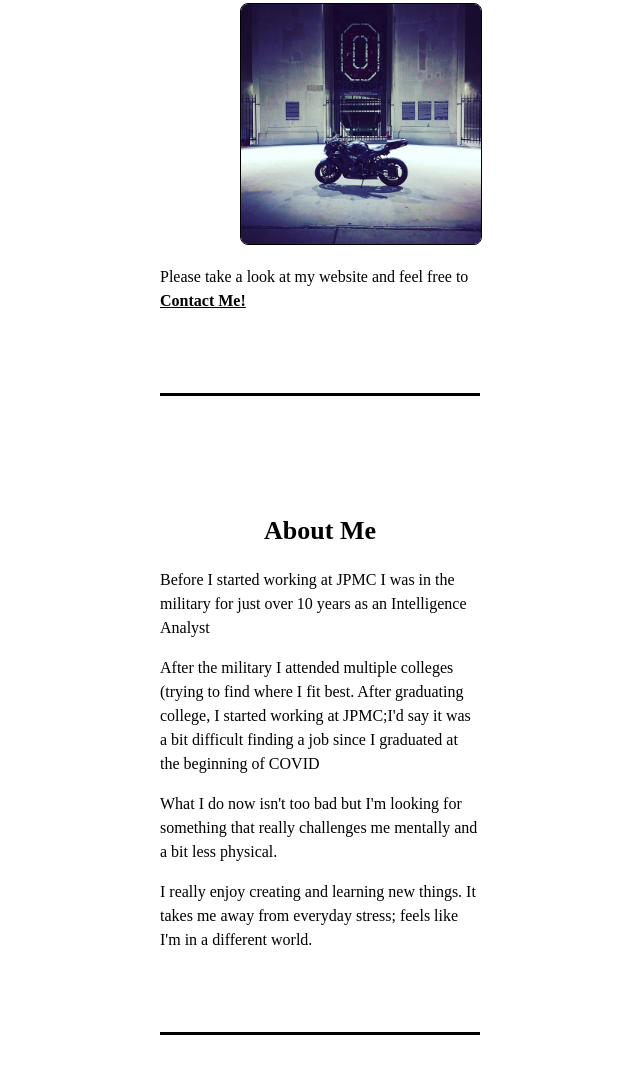
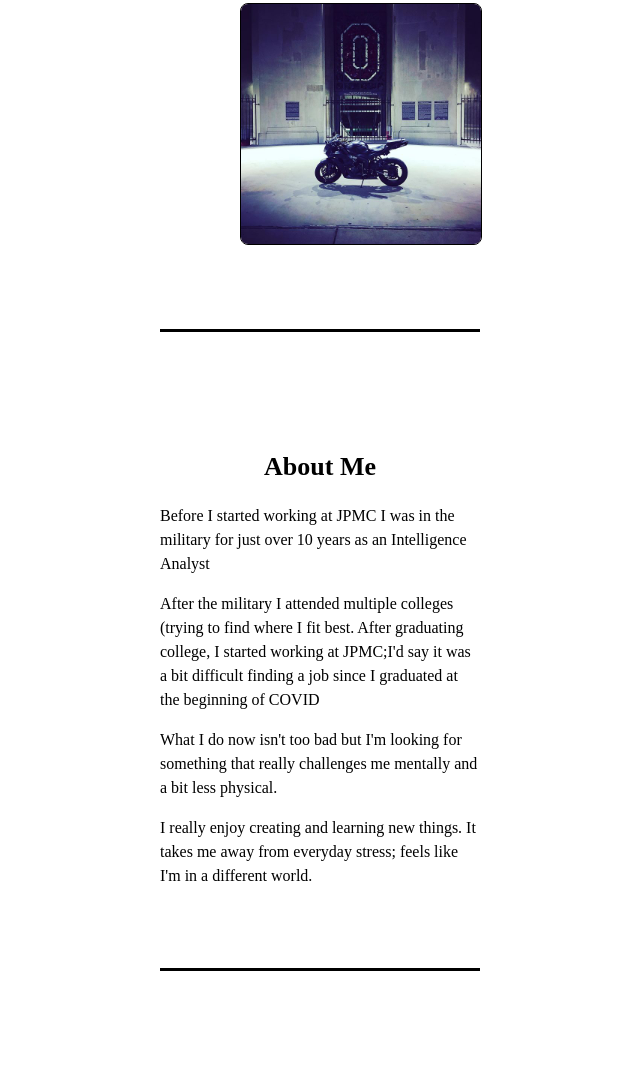
Before and after one commit to cartoon728/Portfolio-Vic, a plain HTML site: page index.html in a window 1280 px wide. Shown: the part 1632-2697 px from the top of the page, without its empty margins (320-960 px from the left). Drawn offline with Linux system fonts and the light colour scheme.

Commit message:
Update index.html

```diff
--- a/index.html
+++ b/index.html
@@ -50,7 +50,6 @@
           </ul>
         </ul>
 
-        <p>Please take a look at my website and feel free to <a href="#contact">Contact Me!</a></p>
     </section>
 
     <section>
```
